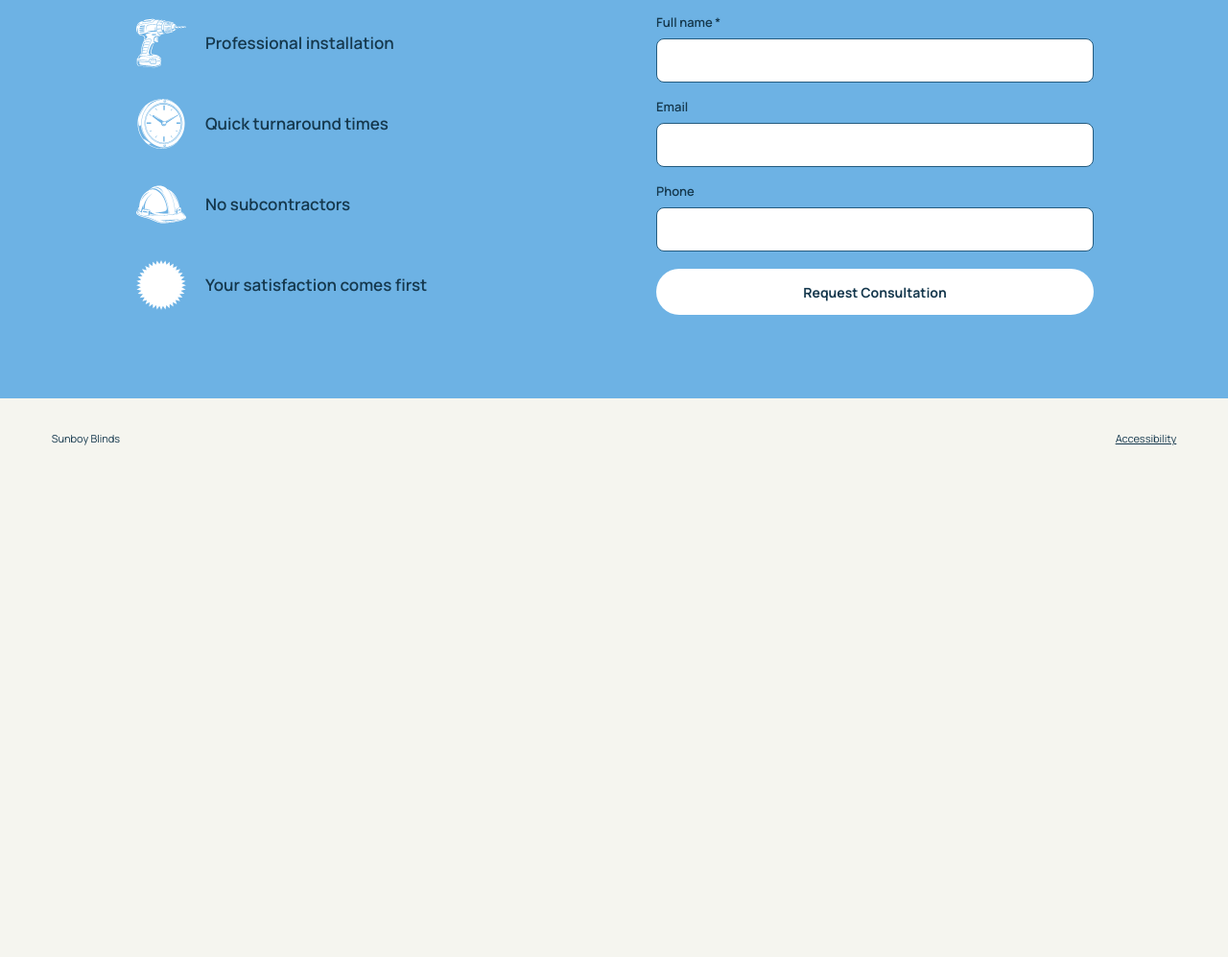
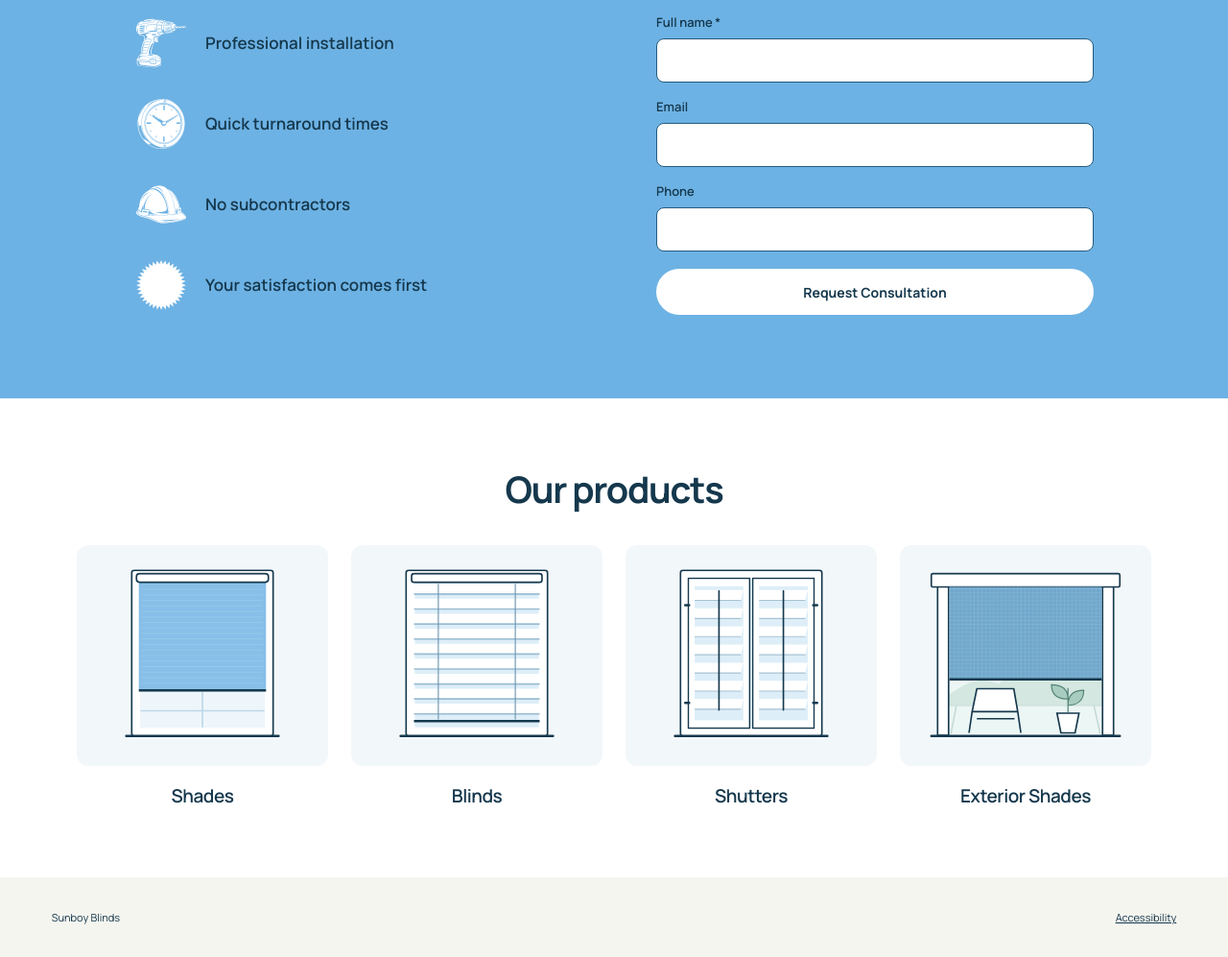
Before and after one commit to cody-del/Sunboyblinds, a plain HTML site: page dist/index.html in a window 1280 px wide. Shown: the part 990-1987 px from the top of the page at 96% size. Before the commit the page ends 1488 px from the top, so only its background shows below. Drawn offline with Linux system fonts and the light colour scheme.

Commit message:
Add a clean four-category product section

```diff
--- a/dist/index.html
+++ b/dist/index.html
@@ -7,7 +7,7 @@
   <title>Sunboy Blinds — Tampa Bay Window Treatment Experts</title>
   <meta name="description" content="#1 Window Treatment Experts for the Tampa Bay area. Meet Sunboy Blinds.">
   <link rel="preload" href="/assets/fonts/manrope-latin.woff2" as="font" type="font/woff2" crossorigin>
-  <link rel="stylesheet" href="/styles.css?v=navy-schedule-heading-1">
+  <link rel="stylesheet" href="/styles.css?v=products-row-1">
   <script src="/app.js?v=shared-motion-1" defer></script>
 </head>
 <body>
@@ -81,6 +81,17 @@
         </div>
       </div>
     </section>
+    <section class="products-section" id="products" aria-labelledby="products-title">
+      <div class="products-inner">
+        <h2 id="products-title">Our products</h2>
+        <ul class="product-grid">
+          <li class="product-item"><img src="/assets/products/shades.svg" alt="" width="320" height="280" loading="lazy" decoding="async"><h3>Shades</h3></li>
+          <li class="product-item"><img src="/assets/products/blinds.svg" alt="" width="320" height="280" loading="lazy" decoding="async"><h3>Blinds</h3></li>
+          <li class="product-item"><img src="/assets/products/shutters.svg" alt="" width="320" height="280" loading="lazy" decoding="async"><h3>Shutters</h3></li>
+          <li class="product-item"><img src="/assets/products/exterior-shades.svg" alt="" width="320" height="280" loading="lazy" decoding="async"><h3>Exterior Shades</h3></li>
+        </ul>
+      </div>
+    </section>
   </main>
   <footer><span>Sunboy Blinds</span><a href="/accessibility/">Accessibility</a></footer>
   <dialog id="film-dialog" aria-labelledby="film-title">
--- a/dist/styles.css
+++ b/dist/styles.css
@@ -84,6 +84,15 @@ footer a{padding:10px 0}
 @media(max-width:1050px){.consultation-section{padding-left:40px;padding-right:40px}.consultation-layout{gap:56px}.trust-list li{font-size:16px}}
 @media(max-width:780px){.consultation-section{padding:104px 28px 48px;scroll-margin-top:96px}.section-pendant{width:164px}.consultation-heading{max-width:560px;font-size:32px;margin-bottom:28px}.consultation-layout{grid-template-columns:1fr;gap:28px;max-width:560px;margin:auto}.trust-list li{min-height:62px;padding:12px 0;font-size:17px}.trust-icon{width:44px;height:44px}}
 @media(max-width:420px){.consultation-section{padding-left:22px;padding-right:22px}.section-pendant{width:148px}.hero .hero-bottom{bottom:90px}.consultation-heading{font-size:26px}.trust-list li{gap:12px;font-size:16px}.form-submit{font-size:13px;padding:14px 20px}}
+.products-section{background:#fff;padding:72px 32px;scroll-margin-top:32px}
+.products-inner{max-width:1120px;margin:0 auto}
+.products-section h2{margin:0 0 36px;font-size:clamp(28px,3vw,38px);font-weight:700;line-height:1.2;letter-spacing:-.035em;text-align:center}
+.product-grid{display:grid;grid-template-columns:repeat(4,minmax(0,1fr));gap:24px;list-style:none;margin:0;padding:0}
+.product-item{min-width:0;text-align:center}
+.product-item img{display:block;width:100%;height:auto;aspect-ratio:8/7;background:#f2f7fa;border-radius:12px}
+.product-item h3{margin:18px 0 0;font-size:19px;font-weight:600;line-height:1.4;letter-spacing:-.025em}
+@media(max-width:860px){.products-section{padding:56px 28px}.product-grid{grid-template-columns:repeat(2,minmax(0,1fr));gap:32px 24px}}
+@media(max-width:420px){.products-section{padding:48px 22px}.products-section h2{margin-bottom:28px}.product-grid{gap:26px 18px}.product-item img{border-radius:8px}.product-item h3{margin-top:12px;font-size:16px}}
 dialog{width:min(1100px,calc(100% - 40px));max-height:calc(100svh - 40px);padding:20px;background:#fff;color:var(--ink);border:0;border-radius:20px;overflow:auto;box-shadow:0 20px 100px #0008}
 dialog::backdrop{background:#081c26e8;backdrop-filter:blur(8px)}
 .film-heading{display:flex;align-items:center;justify-content:space-between;gap:16px;padding:0 0 16px}
```
Also changed, not shown: dist/accessibility/index.html (+1 -1 lines), dist/assets/products/blinds.svg (added), dist/assets/products/exterior-shades.svg (added), dist/assets/products/shades.svg (added), dist/assets/products/shutters.svg (added), 2 other files.
